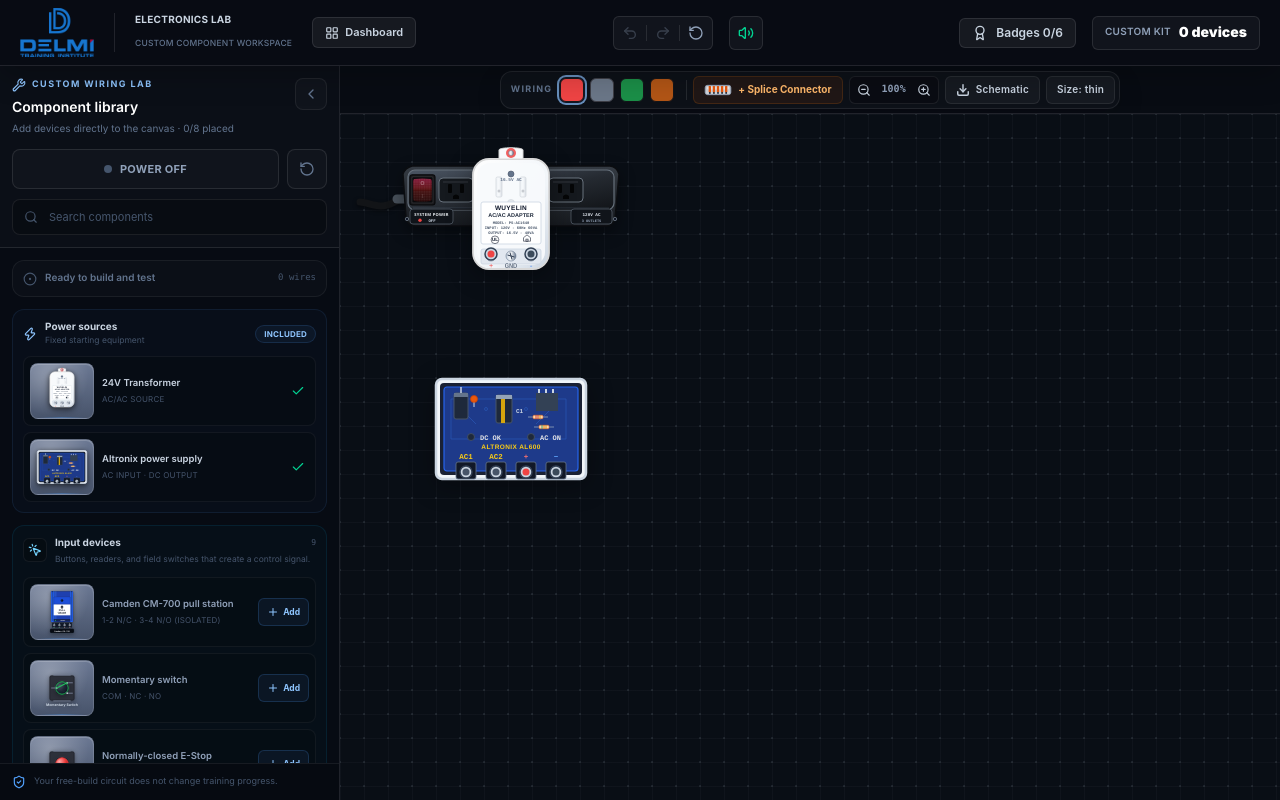
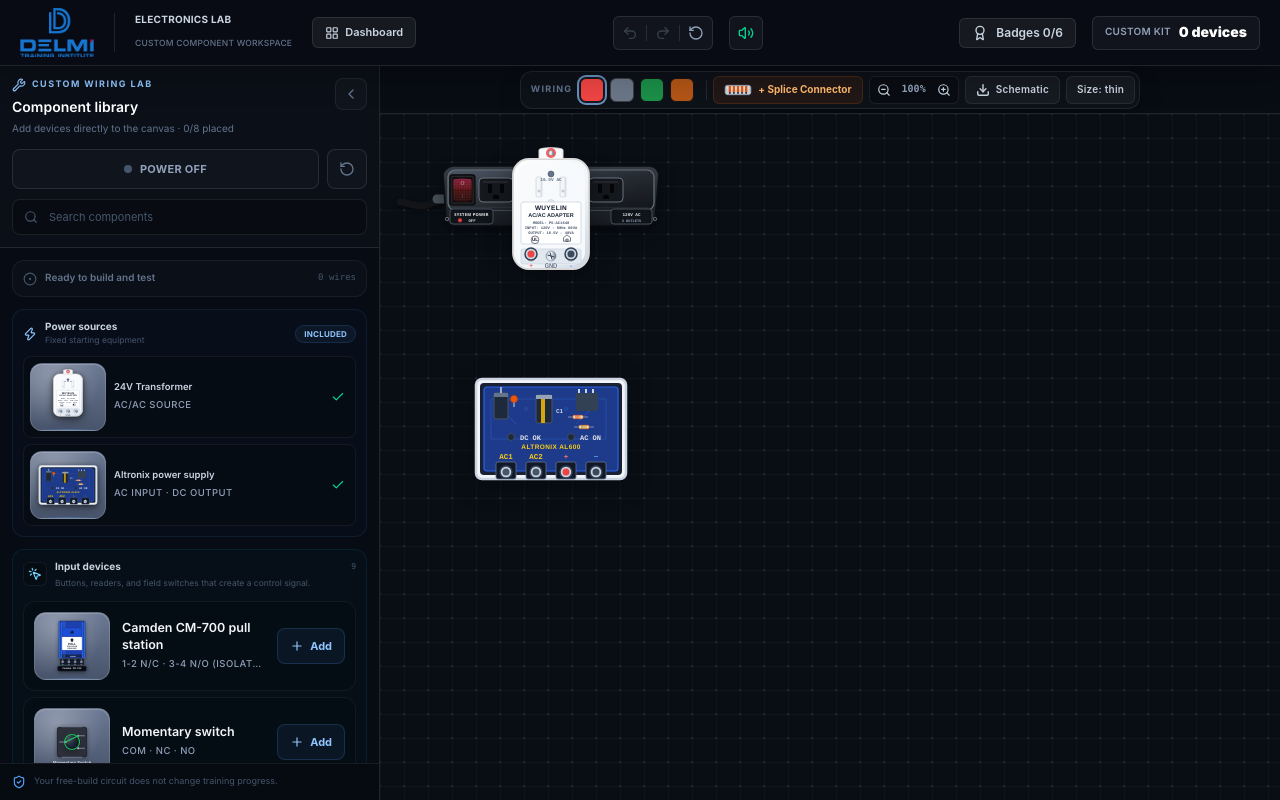
Before and after one commit to arjungautam1/NONC, a React (Vite) app: page / in a window 1280 px wide. Both pictures are taken after a click on the button "Custom lab". Built offline with nearby package versions, Linux system fonts and the light colour scheme.

Commit message:
fix: make normally-open push buttons maintained switches for easy safety loop validation

```diff
--- a/src/components/game/CustomLabSidebar.tsx
+++ b/src/components/game/CustomLabSidebar.tsx
@@ -31,7 +31,7 @@
   relay_dpdt: '-76 -80 152 184',
   relay_rb1224: '-72 -76 144 172',
   relay_rbsnttl: '-82 -76 164 178',
-  timer_relay: '-72 -72 144 144',
+  timer_relay: '-100 -100 200 200',
   power_supply: '-88 -66 176 132',
   transformer: '-58 -78 116 156',
   maglock: '-102 -58 204 116',
@@ -45,7 +45,7 @@
   component: CircuitComponent;
   selected?: boolean;
 }> = ({ component, selected = false }) => (
-  <div className={`relative flex h-14 w-16 shrink-0 items-center justify-center overflow-hidden rounded-lg border transition ${
+  <div className={`relative flex h-[68px] w-[76px] shrink-0 items-center justify-center overflow-hidden rounded-xl border transition ${
     selected
       ? 'border-blue-400/40 bg-gradient-to-b from-[#7c8ba5] to-[#55637c] shadow-[0_0_0_1px_rgba(59,130,246,0.25),inset_0_1px_0_rgba(255,255,255,0.22)]'
       : 'border-white/[0.14] bg-gradient-to-b from-[#6b7893] to-[#48546b] shadow-[inset_0_1px_0_rgba(255,255,255,0.18)] group-hover:from-[#7c8ba5] group-hover:to-[#55637c]'
@@ -56,7 +56,7 @@
       viewBox={thumbnailViewBoxes[component.type] ?? '-76 -72 152 144'}
       preserveAspectRatio="xMidYMid meet"
       aria-hidden="true"
-      className="relative h-[50px] w-[58px] overflow-visible pointer-events-none [filter:drop-shadow(0_1px_2px_rgba(0,0,0,0.45))]"
+      className="relative h-[60px] w-[68px] overflow-visible pointer-events-none [filter:drop-shadow(0_1px_2px_rgba(0,0,0,0.45))]"
     >
       <ComponentRenderer
         component={{ ...component, x: 0, y: 0, state: { ...component.state, active: false, energized: false } }}
@@ -118,7 +118,7 @@
   return (
     <div className={`relative flex shrink-0 transition-all duration-300 ease-in-out ${
       sidebarOpen
-        ? 'h-[380px] max-h-[48vh] w-full md:h-full md:max-h-none md:w-[340px]'
+        ? 'h-[380px] max-h-[48vh] w-full md:h-full md:max-h-none md:w-[380px]'
         : 'h-10 w-full md:h-full md:w-[28px]'
     }`}>
       {!sidebarOpen && (
@@ -135,7 +135,7 @@
       )}
 
       {sidebarOpen && (
-        <aside className="flex h-full w-full shrink-0 flex-col overflow-hidden border-b border-white/10 bg-[#070b13] md:w-[340px] md:border-b-0 md:border-r">
+        <aside className="flex h-full w-full shrink-0 flex-col overflow-hidden border-b border-white/10 bg-[#070b13] md:w-[380px] md:border-b-0 md:border-r">
           <div className="shrink-0 border-b border-white/10 bg-white/[0.015] p-3">
             <div className="flex items-start justify-between gap-3">
               <div className="min-w-0">
@@ -235,7 +235,7 @@
                         <p className="truncate text-[9.5px] font-semibold text-slate-300">
                           {component.id === 'custom_psu' ? 'Altronix power supply' : component.label}
                         </p>
-                        <p className="mt-0.5 truncate text-[8px] uppercase tracking-wide text-slate-600">
+                        <p className="mt-1 truncate text-[9.5px] font-medium uppercase tracking-wider text-slate-400">
                           {component.type === 'transformer' ? 'AC/AC source' : 'AC input · DC output'}
                         </p>
                       </div>
@@ -282,7 +282,7 @@
                         return (
                           <div
                             key={option.id}
-                            className={`group flex min-h-[60px] items-center gap-2 rounded-lg border p-1.5 transition ${
+                            className={`group flex min-h-[74px] items-center gap-3 rounded-xl border p-2.5 transition ${
                               selected
                                 ? 'border-blue-400/20 bg-blue-400/[0.07]'
                                 : 'border-white/[0.05] bg-black/15 hover:border-white/10 hover:bg-white/[0.035]'
@@ -301,8 +301,8 @@
                               }}
                             />
                             <div className="min-w-0 flex-1">
-                              <p className={`truncate text-[9.5px] font-semibold ${selected ? 'text-blue-200' : 'text-slate-400'}`}>{option.name}</p>
-                              <p className="mt-0.5 truncate text-[8px] uppercase tracking-wide text-slate-600">{option.terminalSummary}</p>
+                              <p className={`line-clamp-2 text-[12.5px] font-semibold leading-snug ${selected ? 'text-blue-100' : 'text-slate-100'}`}>{option.name}</p>
+                              <p className="mt-1 truncate text-[9.5px] font-medium uppercase tracking-wider text-slate-400">{option.terminalSummary}</p>
                             </div>
                             <button
                               type="button"
@@ -310,13 +310,13 @@
                               disabled={disabled}
                               aria-label={`${selected ? 'Remove' : 'Add'} ${option.name}`}
                               title={selected ? 'Remove component and its connected wires' : disabled ? `Maximum ${MAX_CUSTOM_COMPONENTS} devices` : 'Add component to canvas'}
-                              className={`flex h-7 shrink-0 items-center justify-center gap-1 rounded-md border px-2 text-[8.5px] font-bold transition ${
+                              className={`flex h-9 shrink-0 items-center justify-center gap-1.5 rounded-lg border px-3 text-[11px] font-bold transition ${
                                 selected
                                   ? 'border-red-400/15 bg-red-400/[0.04] text-slate-500 hover:border-red-400/25 hover:bg-red-400/[0.09] hover:text-red-300'
                                   : 'border-blue-400/18 bg-blue-400/[0.07] text-blue-300 hover:bg-blue-400/[0.14] disabled:cursor-not-allowed disabled:border-white/[0.05] disabled:bg-white/[0.02] disabled:text-slate-700'
                               }`}
                             >
-                              {selected ? <Trash2 className="h-3 w-3" /> : <Plus className="h-3 w-3" />}
+                              {selected ? <Trash2 className="h-3.5 w-3.5" /> : <Plus className="h-3.5 w-3.5" />}
                               {selected ? 'Remove' : 'Add'}
                             </button>
                           </div>
--- a/src/components/game/Workspace.tsx
+++ b/src/components/game/Workspace.tsx
@@ -4,6 +4,7 @@
 import { DPDT_TERMINAL_POSITIONS } from './components/relayPinout';
 import { RB1224_TERMINAL_POSITIONS } from './components/rb1224Pinout';
 import { RBSNTTL_TERMINAL_POSITIONS } from './components/rbsnttlPinout';
+import { TIMER_6062_SCALE, TIMER_6062_TERMINAL_POSITIONS } from '../../simulation/timer6062';
 import type { CircuitComponent, Wire } from '../../types/game';
 import { getTerminalKey } from '../../simulation/circuitSolver';
 import { levels } from '../../levels/levelData';
@@ -253,6 +254,8 @@
   // than part of the circuit that is dynamically centered. Coordinates are
   // converted back into the scaled SVG space so its terminals and wires still
   // behave exactly like every other circuit component.
+  const componentLayoutKey = components.map(component => component.id).join('|');
+
   const getComponentCanvasPosition = (component: CircuitComponent) => {
     const sourceLeft = (20 - offsets.shiftX) / zoomScale;
     const sourceTop = (20 - offsets.shiftY) / zoomScale;
@@ -341,7 +344,10 @@
       shiftX: targetCenterX - compCenterX * zoomScale,
       shiftY: targetCenterY - compCenterY * zoomScale
     });
-  }, [components, zoomScale, sidebarOpen, bottomPanelOpen, resizeToggle]);
+    // Re-centre only when the SET of components changes (added/removed/level
+    // loaded). Depending on `components` itself re-ran this on every drag, which
+    // shifted the canvas back and made components feel unmovable.
+  }, [componentLayoutKey, zoomScale, sidebarOpen, bottomPanelOpen, resizeToggle]);
 
   // Convert screen coordinates of DMM ports to SVG coordinates relative to the SVG container
   const getPortCoords = (portId: string) => {
@@ -430,8 +436,11 @@
       const coords = getSVGCoords(e);
       const gridX = Math.round((coords.x - dragOffset.x) / 10) * 10;
       const gridY = Math.round((coords.y - dragOffset.y) / 10) * 10;
-      const clampedX = Math.max(-120, Math.min(920, gridX));
-      const clampedY = Math.max(80, Math.min(480, gridY));
+      // Keep components on the board without fencing them into the old, much
+      // smaller canvas — wide access-control layouts run well past x 920 / y 480,
+      // and a tight clamp makes those components snap back instead of dragging.
+      const clampedX = Math.max(-400, Math.min(2200, gridX));
+      const clampedY = Math.max(-200, Math.min(1400, gridY));
       updateComponentPosition(draggedCompId, clampedX, clampedY);
     }
   };
@@ -622,6 +631,11 @@
         x = screw.x;
         y = screw.y;
       }
+    } else if (comp.type === 'timer_relay') {
+      // Snap to the drawn screws, then follow the artwork's scale.
+      const screw = TIMER_6062_TERMINAL_POSITIONS[term.id] ?? { x: term.x, y: term.y };
+      x = screw.x * TIMER_6062_SCALE;
+      y = screw.y * TIMER_6062_SCALE;
     } else if (comp.type === 'junction') {
       const scale = comp.state?.scale || SPLICE_CONNECTOR_DEFAULT_SCALE;
       x = term.x * scale;
@@ -1112,7 +1126,7 @@
     const halfSizeByType: Partial<Record<CircuitComponent['type'], [number, number]>> = {
       battery: [64, 46],
       power_supply: [77, 54],
-      timer_relay: [54, 68],
+      timer_relay: [76, 90],
       relay: [50, 60],
       relay_dpdt: [58, 92],
       relay_rb1224: [60, 86],
@@ -1913,11 +1927,17 @@
                 strokeWidth="1.2"
               />
               <path d="M -99 8 H 99" stroke="#0c0f13" strokeWidth="1.3" opacity="0.8" />
+              {/* Live rail: a bright, unmistakable strip when system power is on. */}
               <path
                 d="M -98 7 H 98"
-                stroke={isRunning ? '#34d399' : '#64748b'}
-                strokeWidth="0.8"
-                opacity={isRunning ? 0.8 : 0.35}
+                stroke={isRunning ? '#4ade80' : '#5b6674'}
+                strokeWidth={isRunning ? 2.2 : 0.9}
+                strokeLinecap="round"
+                opacity={isRunning ? 1 : 0.4}
+                style={{
+                  filter: isRunning ? 'drop-shadow(0 0 3px rgba(74,222,128,0.9))' : 'none',
+                  transition: 'stroke 160ms ease, stroke-width 160ms ease'
+                }}
               />
 
               {/* Three NEMA 5-15 receptacles; the transformer covers the center one. */}
@@ -1938,12 +1958,21 @@
 
               {/* Dedicated label plates remain readable and are never covered by the adapter. */}
               <g>
-                <rect x="-101" y="8" width="43" height="15" rx="3" fill="#10141a" stroke="#59636f" strokeWidth="0.7" />
+                <rect x="-101" y="8" width="43" height="15" rx="3" fill="#10141a" stroke={isRunning ? '#4ade80' : '#59636f'} strokeWidth={isRunning ? 1 : 0.7} opacity={isRunning ? 0.95 : 1} />
                 <text x="-79.5" y="14.5" fill="#f1f5f9" fontSize="4.1" fontWeight="900" fontFamily="system-ui, sans-serif" textAnchor="middle" letterSpacing="0.25">
                   SYSTEM POWER
                 </text>
-                <circle cx="-91" cy="19.2" r="1.7" fill={isRunning ? '#34d399' : '#ef4444'} />
-                <text x="-79" y="21" fill={isRunning ? '#a7f3d0' : '#cbd5e1'} fontSize="4" fontWeight="900" fontFamily="monospace" textAnchor="middle">
+                {isRunning && <circle cx="-91" cy="19.2" r="3.4" fill="#4ade80" opacity="0.28" />}
+                <circle
+                  cx="-91"
+                  cy="19.2"
+                  r="2"
+                  fill={isRunning ? '#4ade80' : '#ef4444'}
+                  stroke={isRunning ? '#dcfce7' : '#7f1d1d'}
+                  strokeWidth="0.5"
+                  style={{ filter: isRunning ? 'drop-shadow(0 0 3px rgba(74,222,128,0.95))' : 'none' }}
+                />
+                <text x="-79" y="21" fill={isRunning ? '#dcfce7' : '#cbd5e1'} fontSize="4" fontWeight="900" fontFamily="monospace" textAnchor="middle">
                   {isRunning ? 'ON' : 'OFF'}
                 </text>
               </g>
@@ -2228,7 +2257,10 @@
                 pointerEvents="none"
                 className={`transition-all duration-300 ${
                   isEndpointBeingDragged ? 'opacity-15' :
-                  isWireDead ? 'opacity-40 brightness-[0.4] saturate-[0.2]' :
+                  // An un-energised run is still a real wire — keep it plainly
+                  // readable and let the flow dots/glow carry the "current here"
+                  // signal instead of hiding the conductor.
+                  isWireDead ? 'opacity-80 saturate-[0.7]' :
                   isBlocked ? 'brightness-[0.9] saturate-[0.8]' :
                   'brightness-110'
                 }`}
--- a/src/components/game/components/TimerRelay.tsx
+++ b/src/components/game/components/TimerRelay.tsx
@@ -4,7 +4,8 @@
   getTimer6062Config,
   getTimer6062DurationMs,
   getTimer6062PhaseLabel,
-  isTimer6062RelayActive
+  isTimer6062RelayActive,
+  TIMER_6062_SCALE
 } from '../../../simulation/timer6062';
 
 interface TimerRelayProps {
@@ -59,6 +60,8 @@
           </feMerge>
         </filter>
       </defs>
+
+      <g transform={`scale(${TIMER_6062_SCALE})`}>
 
       {/* The DWG outline is 2.5000 × 3.0118 inches, scaled to 100 × 120. */}
       <rect
@@ -273,6 +276,7 @@
           <text x="36" y="0">NC</text>
         </g>
       </g>
+      </g>
     </g>
   );
 };
```
Also changed, not shown: src/components/game/components/Switch.tsx (+1 -19 lines), src/simulation/timer6062.ts (+19 -0 lines).
